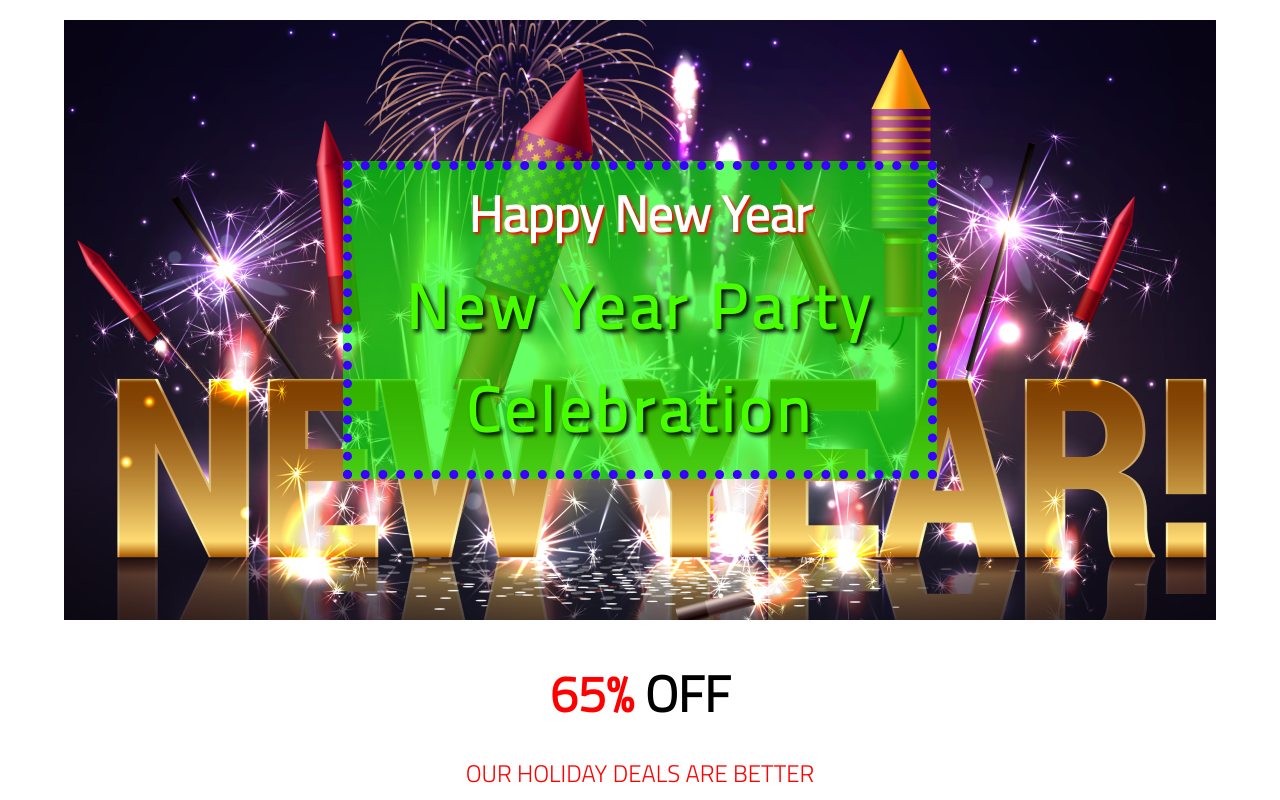
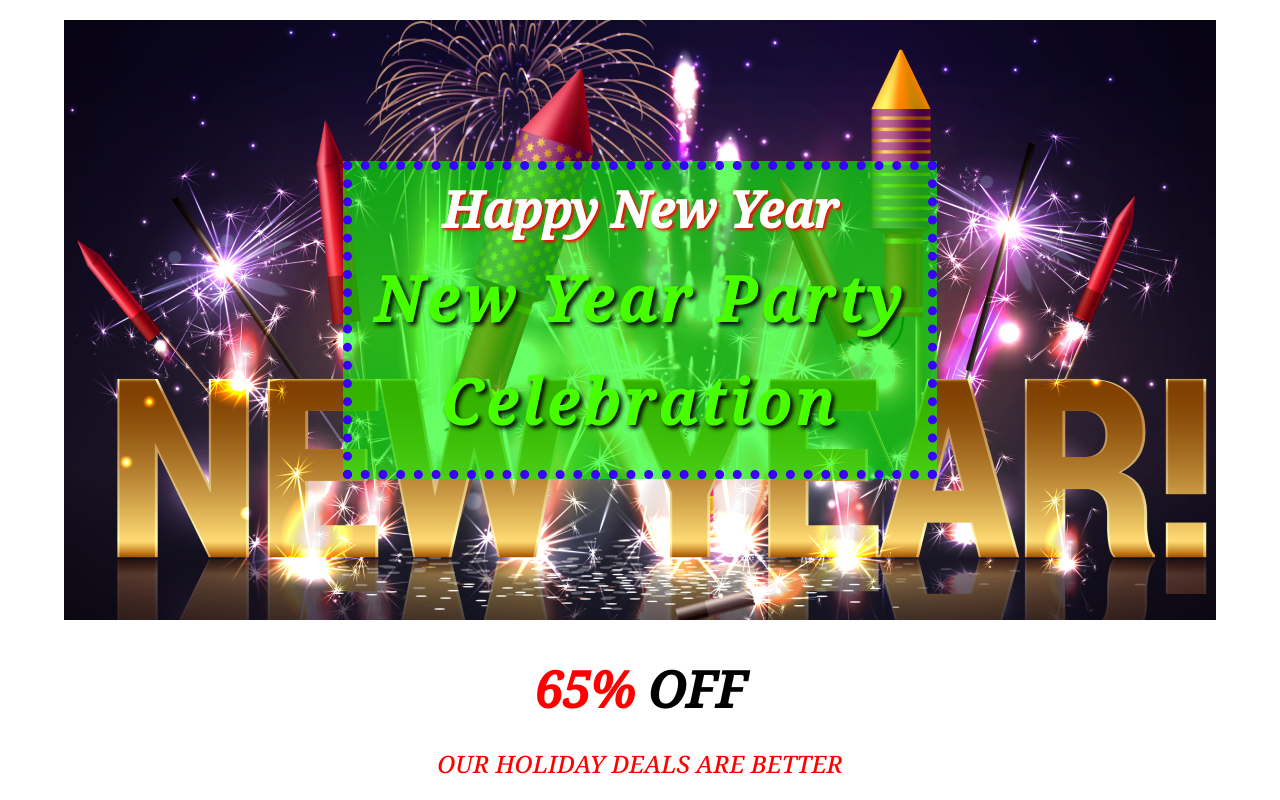
Before and after one commit to Animes101/assignment-1, a plain HTML site: page index.html in a window 1280 px wide. Shown: the top 800 px of the page. Drawn offline with Linux system fonts and the light colour scheme.

Commit message:
change google fonts

```diff
--- a/style.css
+++ b/style.css
@@ -1,13 +1,11 @@
 /*link google fonts*/
-
-@import url('https://fonts.googleapis.com/css2?family=Titillium+Web:ital,wght@0,200;0,300;1,200;1,300&display=swap');
-
+  @import url('https://fonts.googleapis.com/css2?family=Noto+Serif:ital,wght@1,500&display=swap');
 
 body{
     margin: 0;
     padding: 0;
     box-sizing: border-box;
-    font-family: 'Titillium Web', sans-serif;
+    font-family: 'Noto Serif', serif;
 
 }
 
```
